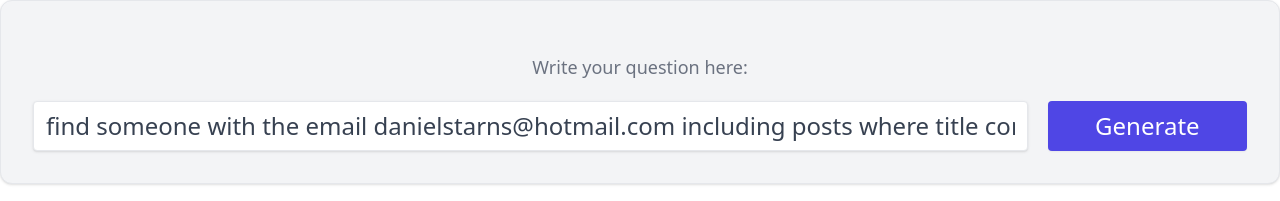
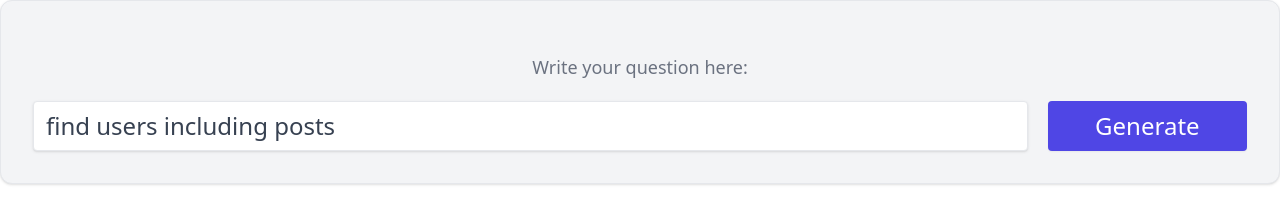
Before and after one commit to rocket-connect/gqlpt, a React app in the folder gqlpt.dev/: page / in a window 1280 px wide. Shown: the part 384-585 px from the top of the page. Built offline with nearby package versions, Linux system fonts and the light colour scheme; no server answers.

Commit message:
refactor: change defaults

```diff
--- a/gqlpt.dev/src/defaults.ts
+++ b/gqlpt.dev/src/defaults.ts
@@ -17,16 +17,10 @@ export const typeDefs = print(
         title_contains: String
     }
 
-    input UserWhere {
-        name: String
-        name_eq: String
-        email_contains: String
-    }
-
     type Query {
-        users(where: UserWhere): [User]
+        users: [User]
     }
 `)
 );
 
-export const query = `find someone with the email danielstarns@hotmail.com including posts where title contains 'beer'`;
+export const query = `find users including posts`;
```
